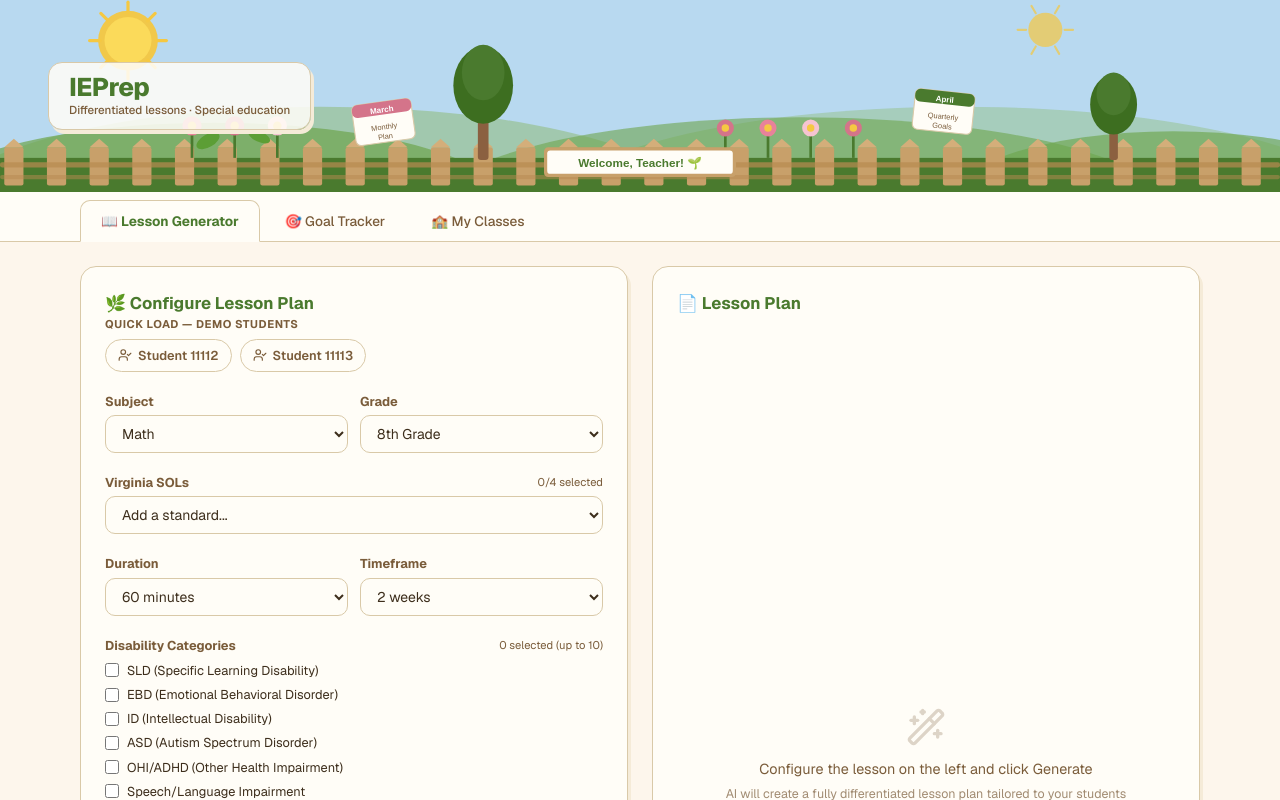
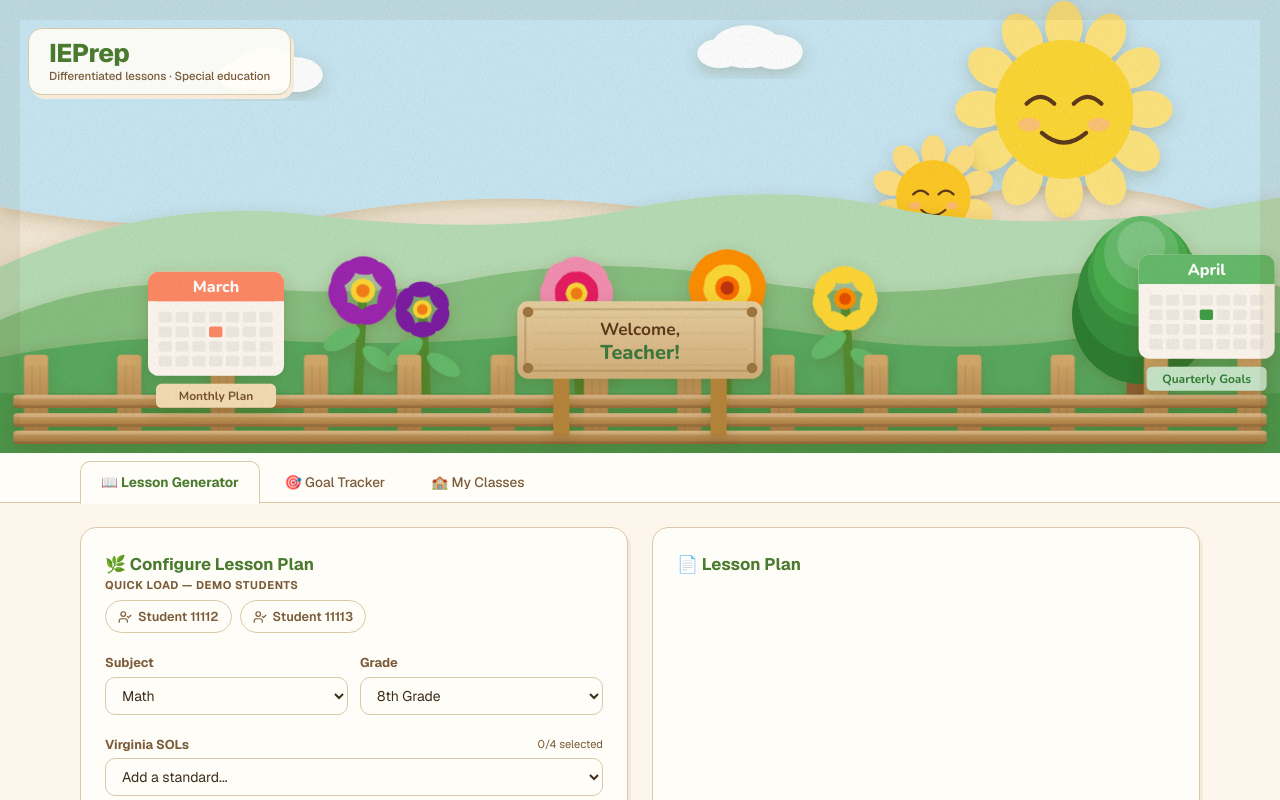
Before and after one commit to alagumuthu80/ieprep, a Next.js app: page / in a window 1280 px wide. Shown: the top 800 px of the page. Built offline with nearby package versions, Linux system fonts and the light colour scheme.

Commit message:
Use GardenIllustration as the app header; remove temp preview route

```diff
--- a/app/garden-preview/page.tsx
+++ /dev/null
@@ -1,18 +0,0 @@
-"use client";
-
-import GardenIllustration from "@/components/GardenIllustration";
-
-export default function GardenPreviewPage() {
-  return (
-    <div style={{ minHeight: "100vh", background: "#f5ead6", padding: "32px 16px" }}>
-      <div style={{ maxWidth: 1000, margin: "0 auto" }}>
-        <p style={{ fontFamily: "Nunito, sans-serif", fontSize: 13, color: "#7a5230", marginBottom: 12 }}>
-          Preview · <code>GardenIllustration</code> (branch: garden-redesign-preview)
-        </p>
-        <div style={{ borderRadius: 16, overflow: "hidden", border: "1.5px solid #d9c9a8", boxShadow: "3px 6px 0 #e6d8bd" }}>
-          <GardenIllustration />
-        </div>
-      </div>
-    </div>
-  );
-}
--- a/app/page.tsx
+++ b/app/page.tsx
@@ -4,137 +4,31 @@ import { useState } from "react";
 import LessonPlanGenerator from "@/components/LessonPlanGenerator";
 import GoalTracker from "@/components/GoalTracker";
 import ClassManager from "@/components/ClassManager";
+import GardenIllustration from "@/components/GardenIllustration";
 import type { SchoolClass } from "@/lib/data";
 
 type Tab = "lessons" | "goals" | "classes";
 
 function GardenHeader() {
   return (
-    <header style={{ background: "var(--gg-sky)", overflow: "hidden", position: "relative" }}>
-      <svg
-        viewBox="0 0 1200 180"
-        xmlns="http://www.w3.org/2000/svg"
-        style={{ display: "block", width: "100%" }}
-        preserveAspectRatio="xMidYMax slice"
-        aria-hidden="true"
-      >
-        <rect width="1200" height="180" fill="#B8D9F0" />
+    <header style={{ position: "relative", background: "#f5ead6", overflow: "hidden" }}>
+      <GardenIllustration />
 
-        {/* Large sun */}
-        <circle cx="120" cy="38" r="28" fill="#F5C842" opacity="0.95" />
-        <circle cx="120" cy="38" r="22" fill="#FBDA5A" />
-        {[0,45,90,135,180,225,270,315].map((a,i) => {
-          const r = (n: number) => Math.round(n * 1000) / 1000;
-          return <line key={i}
-            x1={r(120 + 26*Math.cos(a*Math.PI/180))}
-            y1={r(38  + 26*Math.sin(a*Math.PI/180))}
-            x2={r(120 + 36*Math.cos(a*Math.PI/180))}
-            y2={r(38  + 36*Math.sin(a*Math.PI/180))}
-            stroke="#F5C842" strokeWidth="3" strokeLinecap="round"
-          />;
-        })}
-
-        {/* Small sun */}
-        <circle cx="980" cy="28" r="16" fill="#F5C842" opacity="0.7" />
-        {[0,60,120,180,240,300].map((a,i) => {
-          const r = (n: number) => Math.round(n * 1000) / 1000;
-          return <line key={i}
-            x1={r(980 + 18*Math.cos(a*Math.PI/180))}
-            y1={r(28  + 18*Math.sin(a*Math.PI/180))}
-            x2={r(980 + 26*Math.cos(a*Math.PI/180))}
-            y2={r(28  + 26*Math.sin(a*Math.PI/180))}
-            stroke="#F5C842" strokeWidth="2" strokeLinecap="round" opacity="0.7"
-          />;
-        })}
-
-        {/* Back hills */}
-        <ellipse cx="300" cy="200" rx="360" ry="100" fill="#8BB86E" opacity="0.5" />
-        <ellipse cx="900" cy="210" rx="400" ry="110" fill="#8BB86E" opacity="0.4" />
-
-        {/* Mid hills */}
-        <ellipse cx="200" cy="195" rx="280" ry="80" fill="#6EA64E" opacity="0.7" />
-        <ellipse cx="750" cy="200" rx="350" ry="90" fill="#6EA64E" opacity="0.6" />
-        <ellipse cx="1100" cy="198" rx="220" ry="75" fill="#6EA64E" opacity="0.65" />
-
-        {/* Ground */}
-        <rect x="0" y="148" width="1200" height="32" fill="#4A7A2E" />
-
-        {/* Fence */}
-        {Array.from({length: 30}, (_,i) => (
-          <g key={i}>
-            <rect x={i*40+4} y="138" width="18" height="36" rx="2" fill="#C8A06A" />
-            <polygon points={`${i*40+4},138 ${i*40+13},130 ${i*40+22},138`} fill="#D4AE7A" />
-          </g>
-        ))}
-        <rect x="0" y="152" width="1200" height="5" rx="2" fill="#B88A50" opacity="0.7" />
-        <rect x="0" y="164" width="1200" height="4" rx="2" fill="#B88A50" opacity="0.5" />
-
-        {/* Tall tree */}
-        <rect x="448" y="80" width="10" height="70" rx="3" fill="#8B6040" />
-        <ellipse cx="453" cy="80" rx="28" ry="36" fill="#3D6E20" />
-        <ellipse cx="453" cy="68" rx="20" ry="26" fill="#4A7A2E" />
-
-        {/* Flowers left */}
-        {[{x:180,c:"#E8829A"},{x:220,c:"#D4748A"},{x:260,c:"#F5C4D1"}].map((f,i)=>(
-          <g key={i}>
-            <line x1={f.x} y1="148" x2={f.x} y2="122" stroke="#4A7A2E" strokeWidth="2.5" />
-            <circle cx={f.x} cy="118" r="9" fill={f.c} />
-            <circle cx={f.x} cy="118" r="4" fill="#F5C842" />
-          </g>
-        ))}
-        <ellipse cx="195" cy="132" rx="12" ry="6" fill="#5C9E35" transform="rotate(-30 195 132)" />
-        <ellipse cx="243" cy="128" rx="11" ry="5" fill="#5C9E35" transform="rotate(25 243 128)" />
-
-        {/* Flowers right */}
-        {[{x:680,c:"#D4748A"},{x:720,c:"#E8829A"},{x:760,c:"#F5C4D1"},{x:800,c:"#D4748A"}].map((f,i)=>(
-          <g key={i}>
-            <line x1={f.x} y1="148" x2={f.x} y2="124" stroke="#4A7A2E" strokeWidth="2.5" />
-            <circle cx={f.x} cy="120" r="8" fill={f.c} />
-            <circle cx={f.x} cy="120" r="3.5" fill="#F5C842" />
-          </g>
-        ))}
-
-        {/* Small tree right */}
-        <rect x="1040" y="100" width="8" height="50" rx="2" fill="#8B6040" />
-        <ellipse cx="1044" cy="98" rx="22" ry="28" fill="#3D6E20" />
-        <ellipse cx="1044" cy="88" rx="16" ry="20" fill="#4A7A2E" />
-
-        {/* Welcome sign */}
-        <rect x="510" y="138" width="180" height="28" rx="4" fill="#C8A06A" />
-        <rect x="513" y="141" width="174" height="22" rx="3" fill="#FFFDF7" />
-        <text x="600" y="157" textAnchor="middle" fontSize="11" fontWeight="700" fill="#4A7A2E" fontFamily="Arial, sans-serif">Welcome, Teacher! 🌱</text>
-
-        {/* Month cards */}
-        <g transform="rotate(-8 340 105)">
-          <rect x="330" y="98" width="56" height="38" rx="5" fill="#FFFDF7" stroke="#D9C9A8" strokeWidth="1" />
-          <rect x="330" y="98" width="56" height="12" rx="5" fill="#D4748A" />
-          <text x="358" y="108" textAnchor="middle" fontSize="7.5" fontWeight="700" fill="white" fontFamily="Arial, sans-serif">March</text>
-          <text x="358" y="124" textAnchor="middle" fontSize="7" fill="#7A5C3A" fontFamily="Arial, sans-serif">Monthly</text>
-          <text x="358" y="133" textAnchor="middle" fontSize="7" fill="#7A5C3A" fontFamily="Arial, sans-serif">Plan</text>
-        </g>
-        <g transform="rotate(6 870 90)">
-          <rect x="858" y="84" width="56" height="38" rx="5" fill="#FFFDF7" stroke="#D9C9A8" strokeWidth="1" />
-          <rect x="858" y="84" width="56" height="12" rx="5" fill="#4A7A2E" />
-          <text x="886" y="94" textAnchor="middle" fontSize="7.5" fontWeight="700" fill="white" fontFamily="Arial, sans-serif">April</text>
-          <text x="886" y="110" textAnchor="middle" fontSize="7" fill="#7A5C3A" fontFamily="Arial, sans-serif">Quarterly</text>
-          <text x="886" y="119" textAnchor="middle" fontSize="7" fill="#7A5C3A" fontFamily="Arial, sans-serif">Goals</text>
-        </g>
-      </svg>
-
+      {/* App name overlay */}
       <div style={{
-        position: "absolute", top: 0, left: 0, right: 0, bottom: 0,
-        display: "flex", alignItems: "center",
-        paddingLeft: "clamp(16px, 4vw, 48px)"
+        position: "absolute", top: 0, left: 0,
+        display: "flex", alignItems: "flex-start",
+        padding: "clamp(12px, 2.5vw, 28px)"
       }}>
         <div style={{
-          background: "rgba(255,253,247,0.88)", borderRadius: "14px",
+          background: "rgba(255,253,247,0.9)", borderRadius: "14px",
           border: "1.5px solid var(--gg-card-border)", padding: "10px 20px",
           boxShadow: "3px 4px 0px var(--gg-beige-dark)"
         }}>
-          <h1 style={{ margin:0, fontSize:"1.6rem", fontWeight:800, color:"var(--gg-green)", lineHeight:1.1, letterSpacing:"-0.5px" }}>
+          <h1 style={{ margin: 0, fontSize: "1.6rem", fontWeight: 800, color: "var(--gg-green)", lineHeight: 1.1, letterSpacing: "-0.5px" }}>
             IEPrep
           </h1>
-          <p style={{ margin:0, fontSize:"0.72rem", color:"var(--gg-brown-mid)", fontWeight:500 }}>
+          <p style={{ margin: 0, fontSize: "0.72rem", color: "var(--gg-brown-mid)", fontWeight: 500 }}>
             Differentiated lessons · Special education
           </p>
         </div>
```
Also changed, not shown: 1 other file (tests, documents, lock files or other folders).
